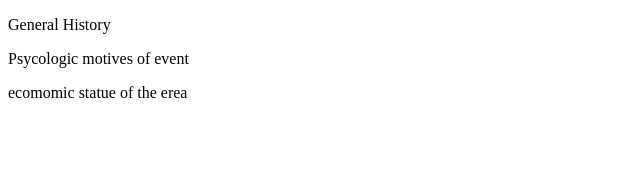
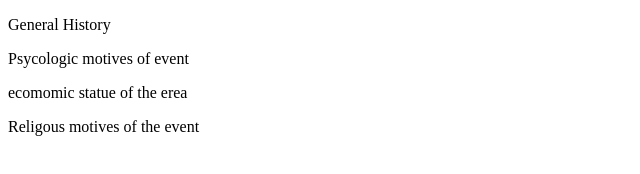
Before and after one commit to xXmYuWuXx/Ethan, a plain HTML site: page index.html in a window 1280 px wide. Shown: the whole page, without its empty margins (0-640 px from the left). Drawn offline with Linux system fonts and the light colour scheme.

Commit message:
Update index.html

```diff
--- a/index.html
+++ b/index.html
@@ -8,7 +8,7 @@
 <p>General History</p>
 <p>Psycologic motives of event</p>
  <p>ecomomic statue of the erea </p>
-
+ <p>Religous motives of the event</p>
 
 
 </body>
```
